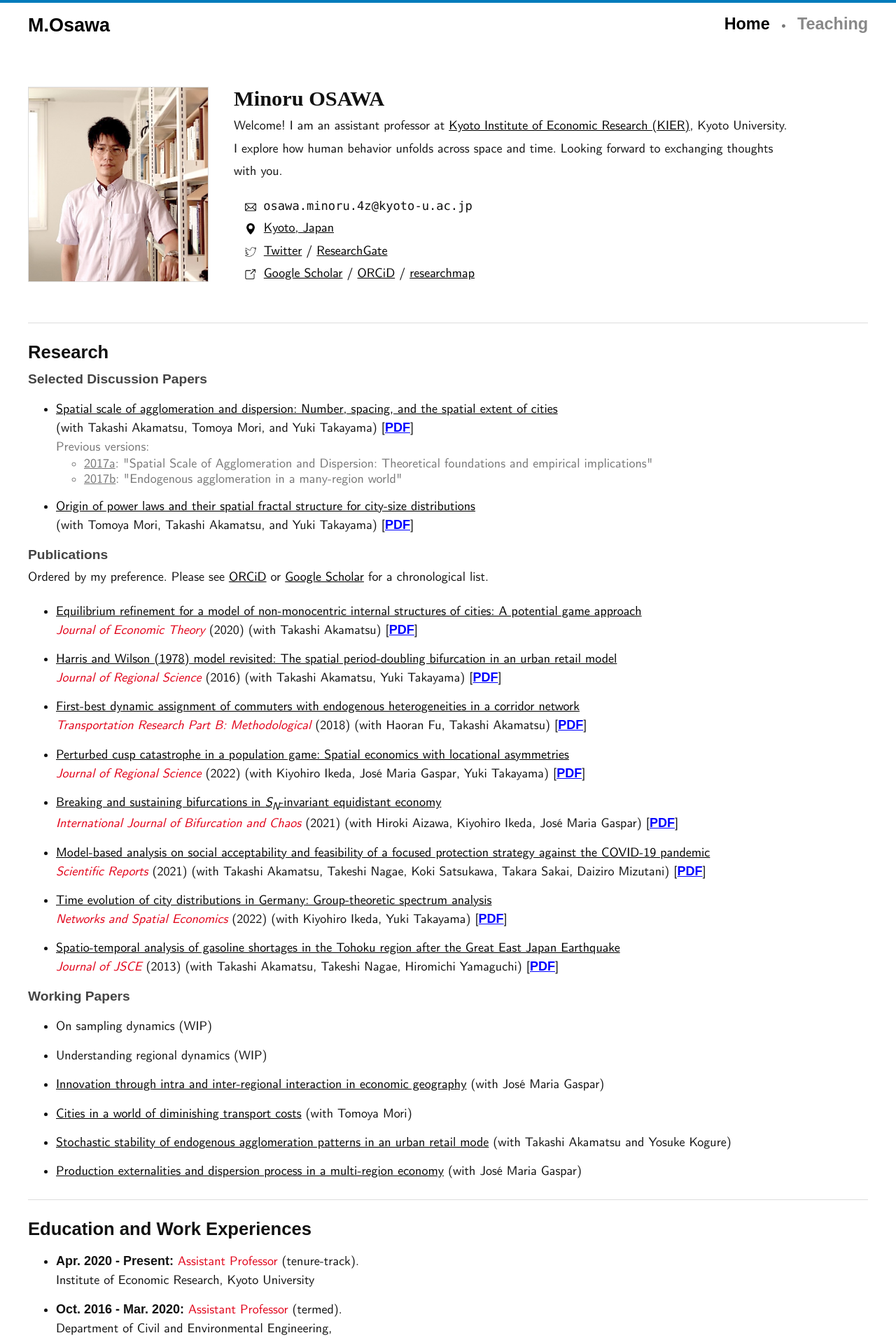
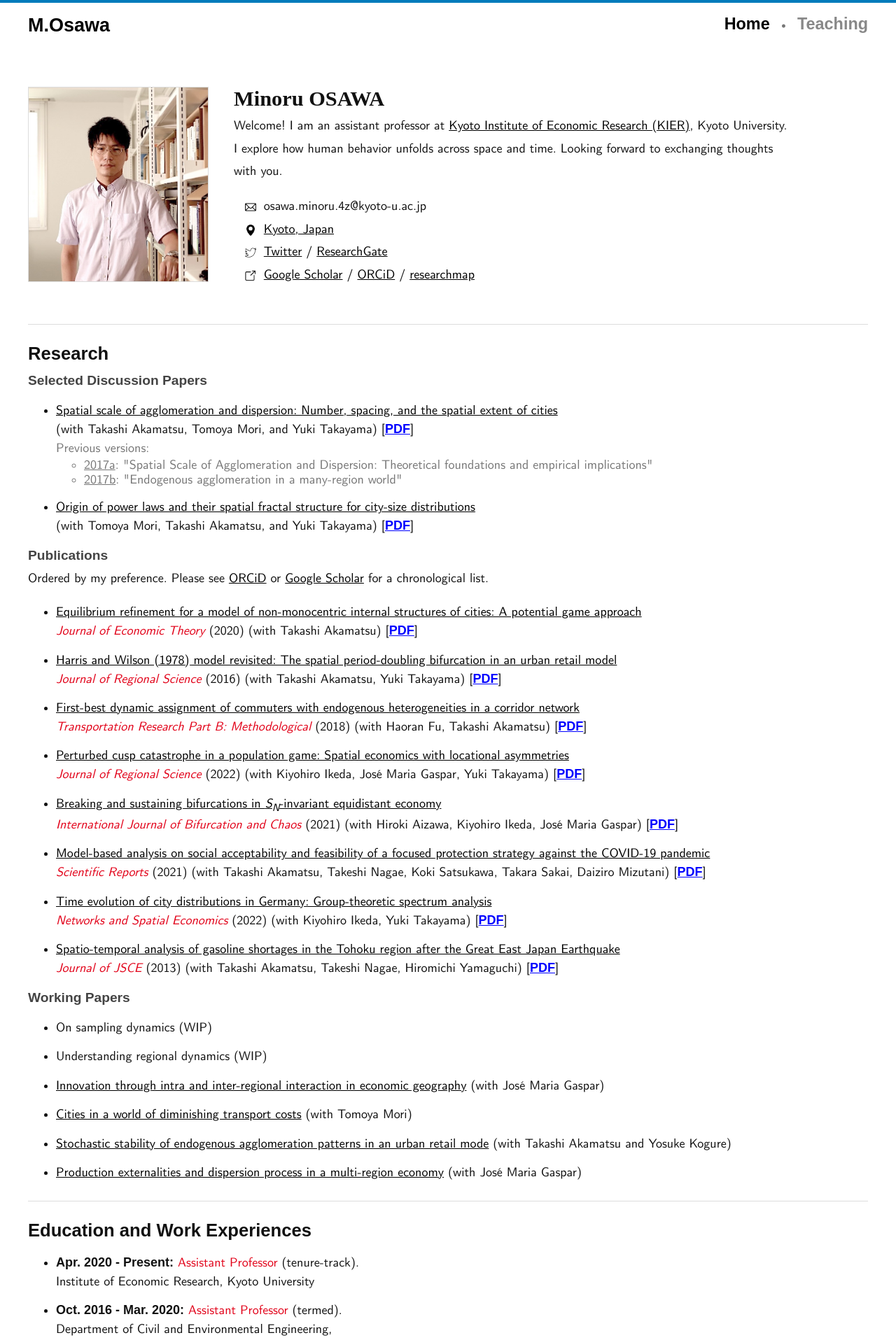
Before and after one commit to mino-osawa/mino-osawa.github.io, a Jekyll site: the page built from index.markdown, in a window 1280 px wide. Shown: the top 1915 px of the page at 70% size. Built offline with Jekyll 4.4.1, drawn with Linux system fonts in a browser that asks for light colours; some web fonts are replaced.

Commit message:
minor fix

```diff
--- a/assets/css/main.scss
+++ b/assets/css/main.scss
@@ -400,11 +400,6 @@ p {
     }
   }
 }
-
-.em {
-    font-family: 'Monaco', monospace;
-    font-size: 95%;
-}
 .em::before, .loc::before, .twt::before, .lnks::before {
   content: "";
   display: inline-block;
```
